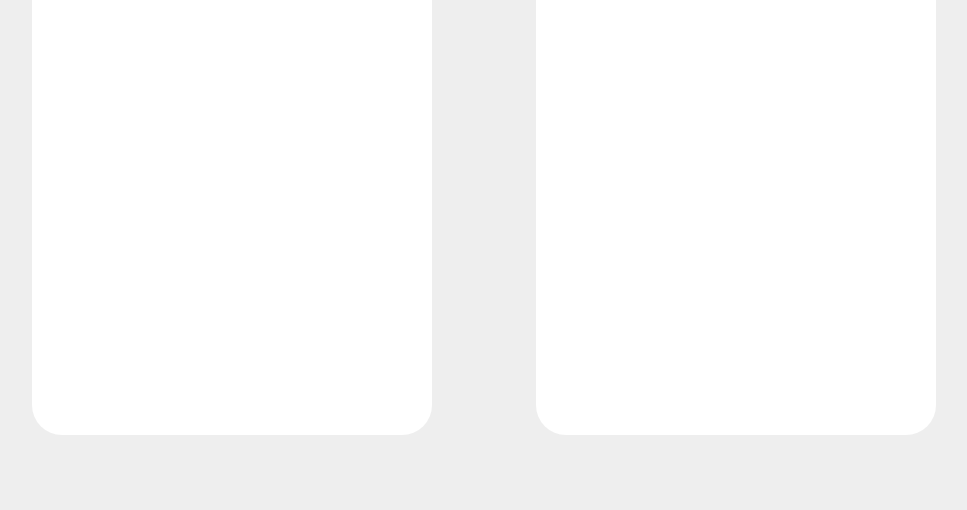
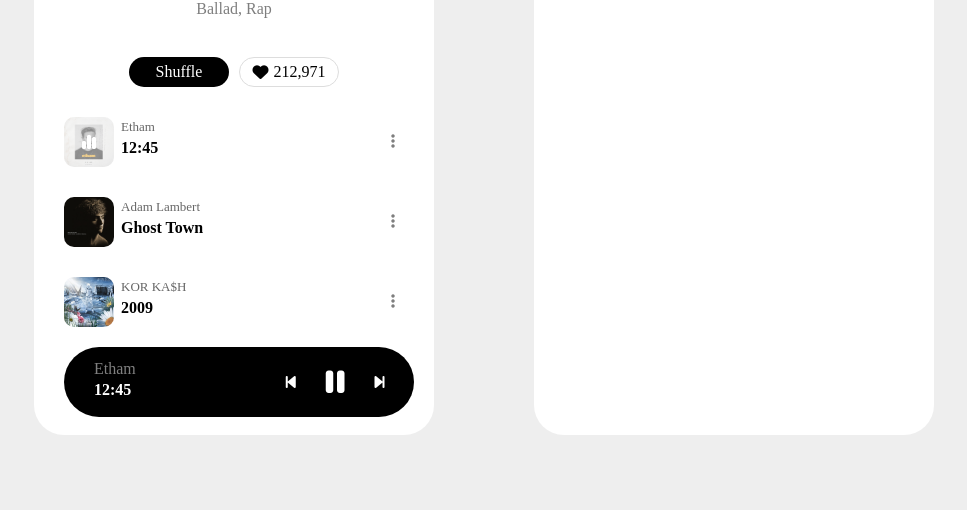
Before and after one commit to Hot-dong/kokoa-clone-challenges, a plain HTML site: page d0326/index.html in a window 1280 px wide. Shown: the part 290-800 px from the top of the page, without its empty margins (156-1123 px from the left). Drawn offline with nearby package versions, Linux system fonts and the light colour scheme.

Commit message:
first screen completion
사진 안에 아이콘을 어떻게 넣어야 하는지 몰라서 검색을 통해 position을 이용해야 하는 것을 알았고 다른 것들은 특별히 어렵지 않게 해결할 수 있었다

```diff
--- a/d0326/index.html
+++ b/d0326/index.html
@@ -16,11 +16,66 @@
           <i class="fa-solid fa-magnifying-glass"></i>
         </nav>
         <main class="main-field">
-          <div class="title"></div>
-          <div class="list"></div>
+          <div class="title">
+            <img class="title__profile-image" src="./image/profile.jpg" />
+            <p class="title__main-title">My Playlist</p>
+            <p class="title__text">Ballad, Rap</p>
+            <div class="title__btn-field">
+              <div class="shuffle">Shuffle</div>
+              <div class="heart">
+                <i class="fa-solid fa-heart"></i>
+                212,971
+              </div>
+            </div>
+          </div>
+          <div class="list">
+            <div class="list__music-list">
+              <div class="playing-this-music">
+                <div class="img-div"><img class="list__music-list__img playing" src="./image/Etham.jpg"></div>
+                <div class="chart-field"></div><i class="fa-solid fa-chart-simple"></i>
+              </div>
+              <div class="list__music-list__title">
+                <p class="music-list__title__singer">Etham</p>
+                <div class="list__music-list__title__field">
+                  <p class="music-list__title__sing">12:45</p>
+                  <i class="fa-solid fa-ellipsis-vertical ec"></i>
+                </div>
+              </div>
+            </div>
+            <div class="list__music-list">
+              <img class="list__music-list__img" src="./image/Ghost-twon.jpg" />
+              <div class="list__music-list__title">
+                <p class="music-list__title__singer">Adam Lambert</p>
+                <div class="list__music-list__title__field">
+                  <p class="music-list__title__sing">Ghost Town</p>
+                  <i class="fa-solid fa-ellipsis-vertical ec"></i>
+                </div>
+              </div>
+            </div>
+            <div class="list__music-list">
+              <img class="list__music-list__img" src="./image/2009.jpg" />
+              <div class="list__music-list__title">
+                <p class="music-list__title__singer">KOR KA$H</p>
+                <div class="list__music-list__title__field">
+                  <p class="music-list__title__sing">2009</p>
+                  <i class="fa-solid fa-ellipsis-vertical ec"></i>
+                </div>
+              </div>
+            </div>
+          </div>
         </main>
         <footer>
-          <div class="play-music"></div>
+          <div class="play-music">
+            <div class="play-music__title">
+              <p>Etham</p>
+              <p>12:45</p>
+            </div>
+            <div class="play-music__icons">
+              <i class="fa-solid fa-backward-step"></i>
+              <i class="fa-solid fa-pause"></i>
+              <i class="fa-solid fa-forward-step"></i>
+            </div>
+          </div>
         </footer>
       </div>
 
--- a/d0326/style.css
+++ b/d0326/style.css
@@ -9,6 +9,10 @@ body {
   display: flex;
   justify-content: center;
   align-items: center;
+}
+
+.basic-field {
+  display: flex;
 }
 
 .list-view {
@@ -31,3 +35,142 @@ body {
 .fa-arrow-left-long {
   margin-right: auto;
 }
+
+.title {
+  display: flex;
+  flex-direction: column;
+  justify-content: center;
+  align-items: center;
+}
+
+.title__profile-image {
+  margin: 20px 0px;
+  width: 70px;
+  height: 70px;
+  border-radius: 50%;
+  box-shadow: 0px 5px 5px gray;
+}
+
+.title__main-title {
+  font-size: 30px;
+  font-weight: 600;
+  margin: 15px 0px;
+}
+
+.title__text {
+  opacity: 0.5;
+}
+
+.title__btn-field {
+  display: flex;
+  margin-top: 40px;
+}
+
+.shuffle,
+.heart {
+  width: 100px;
+  height: 30px;
+  border-radius: 20px;
+  display: flex;
+  justify-content: center;
+  align-items: center;
+}
+
+.shuffle {
+  background-color: black;
+  color: white;
+  margin-right: 10px;
+}
+
+.heart {
+  display: flex;
+  align-items: center;
+  border: 1px solid #DDD;
+}
+
+.fa-heart {
+  margin-right: 5px;
+}
+
+.list__music-list {
+  margin-top: 30px;
+  display: flex;
+}
+
+.list__music-list__img {
+  width: 50px;
+  height: 50px;
+  border-radius: 10px;
+}
+
+.list__music-list__title {
+  margin: 3px 0px 3px 7px;
+}
+
+.list__music-list__title__field {
+  display: flex;
+}
+
+.music-list__title__singer {
+  font-size: 13px;
+  opacity: 0.6;
+}
+
+.music-list__title__sing {
+  width: 270px;
+  margin-top: 7px;
+  font-weight: 600;
+}
+
+.ec {
+  opacity: 0.5;
+}
+
+.fa-chart-simple {
+  color: white;
+  position: absolute;
+  top: 50%;
+  left: 50%;
+  transform: translate( -50%, -50%);
+}
+
+.playing-this-music img {
+  vertical-align: middle;
+  opacity: 0.5;
+}
+
+.playing-this-music {
+  position: relative;
+}
+
+.play-music {
+  margin-top: 20px;
+  color: white;
+  width: 350px;
+  height: 70px;
+  background-color: black;
+  border-radius: 50px;
+  padding: 30px;
+  display: flex;
+  align-items: center;
+}
+
+.play-music__title p:first-child {
+  opacity: 0.5;
+  margin: -5px 0px 5px 0px;
+}
+
+.play-music__title p:nth-child(2) {
+  font-weight: 600;
+}
+
+.play-music__icons {
+  display: flex;
+  align-items: center;
+  margin-left: 150px;
+}
+
+.play-music__icons i:nth-child(2) {
+  font-size: 30px;
+  margin: 0px 30px;
+}
```
Also changed, not shown: d0326/image/profile.jpg.
